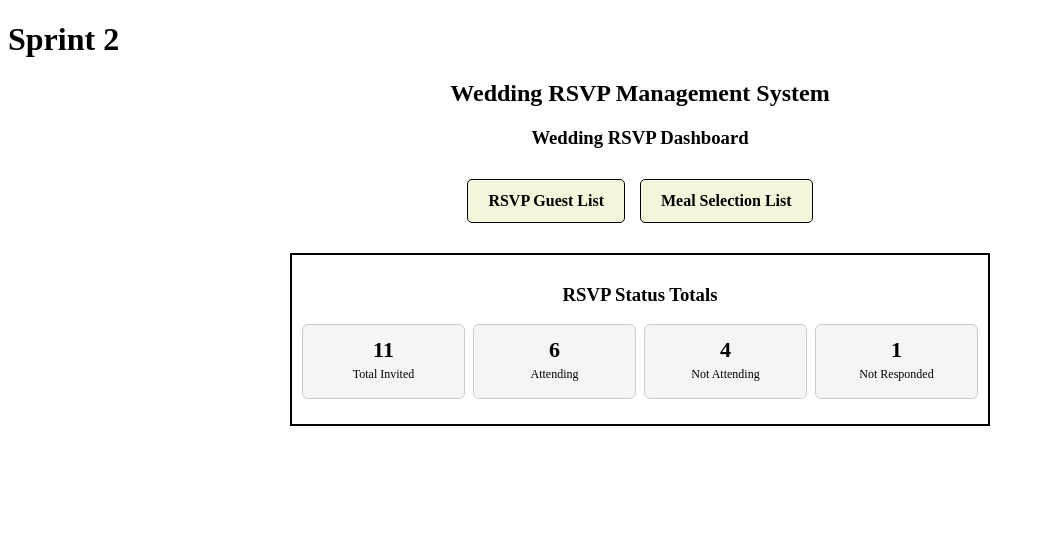
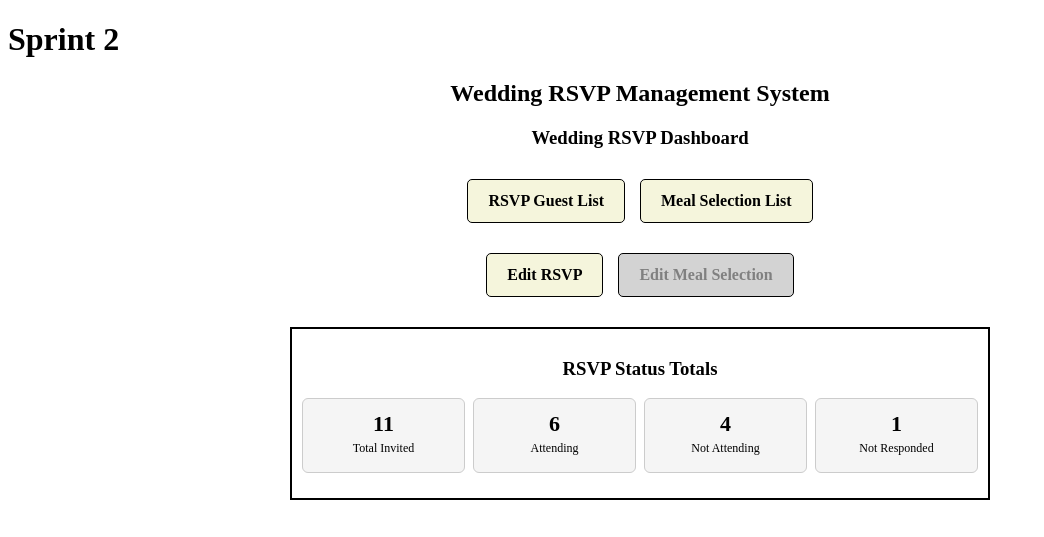
Before and after one commit to acurtis-cs/Wedding-RSVP-System, a Flask app: page /dashboard/1 in a window 1280 px wide. Shown: the top 537 px of the page, without its empty margins (0-1044 px from the left). Run offline with Flask 3, Linux system fonts and the light colour scheme; data comes from the database, SQL or seed files in the repository.

Commit message:
Logic for edit button for RSVP, Meal with grey out

```diff
--- a/app.py
+++ b/app.py
@@ -105,6 +105,8 @@ def dashboard(invite_id):
         AND guests.rsvp_status = 'Attending'""", #query section
         (invite_id,) #parameter section
     )
+    # Check if at least one guest is attending (Sprint 3)
+    has_attending = len(meal_results) > 0
 
     # Check if attending guests is missing a meal
     missing_meal = False
@@ -126,8 +128,8 @@ def dashboard(invite_id):
     # Call our calculation function from calculations.py providing the guests list
     totals = calculate_rsvp_totals(guests)
 
-    # Render the dashboard with the calculated RSVP totals and current invite_id
-    return render_template("dashboard.html", invite_id=invite_id, totals=totals)
+    # Render the dashboard with the calculated RSVP totals and current invite_id, totals rsvp, and has_attending variable to be used in HTML.
+    return render_template("dashboard.html", invite_id=invite_id, totals=totals, has_attending=has_attending)
 
 
 # RSVP page FORM displays when no RSVP (SPRINT 1 LOGIC )
--- a/static/css/styles.css
+++ b/static/css/styles.css
@@ -35,8 +35,12 @@ h2, h3{
 }
 
 .navButton:disabled {
-    opacity: 0.5;
+    background-color: lightgrey;
+    color: grey;
     cursor: not-allowed;
+    font-family: inherit;
+    font-size: inherit;
+
 }
 
 /* Wider container for RSVP and Meal Lists */
--- a/templates/dashboard.html
+++ b/templates/dashboard.html
@@ -32,6 +32,27 @@
 			<a class="navButton" href="{{ url_for('meal_list', invite_id=invite_id) }}">
 				Meal Selection List
 			</a>
+
+		</div>
+
+		<!-- Sprint 3 Edit Options -->
+		<div class="nav">
+
+			<!-- Edit RSVP -->
+			<a class="navButton" href="{{ url_for('rsvp', invite_id=invite_id) }}">
+				Edit RSVP
+			</a>
+
+			<!-- Edit Meal Selection -->
+			{% if has_attending %} <!-- Sprint 3 logic to check if at least one guest is attending then button is enabled -->
+				<a class="navButton" href="{{ url_for('meal', invite_id=invite_id) }}">
+					Edit Meal Selection
+				</a>
+			{% else %} <!-- Sprint 3 logic to check if no guests are attending then button is disabled -->
+				<button class="navButton" disabled>
+					Edit Meal Selection
+				</button>
+			{% endif %}
 
 		</div>
 
```
